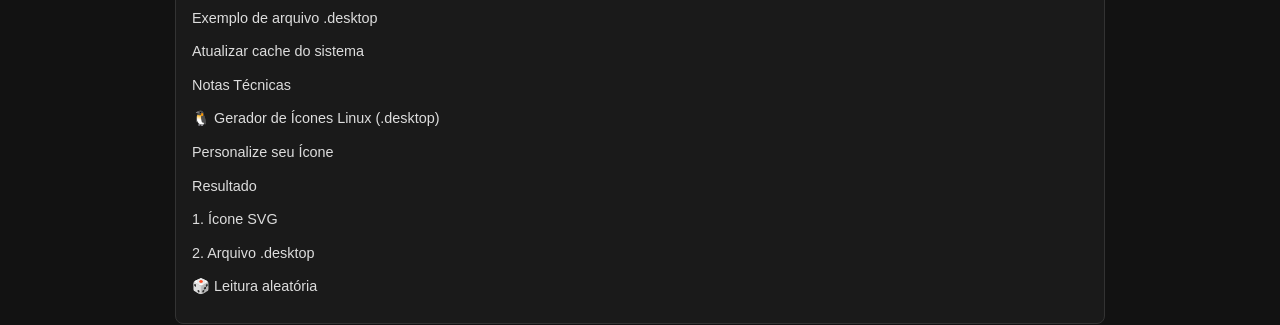
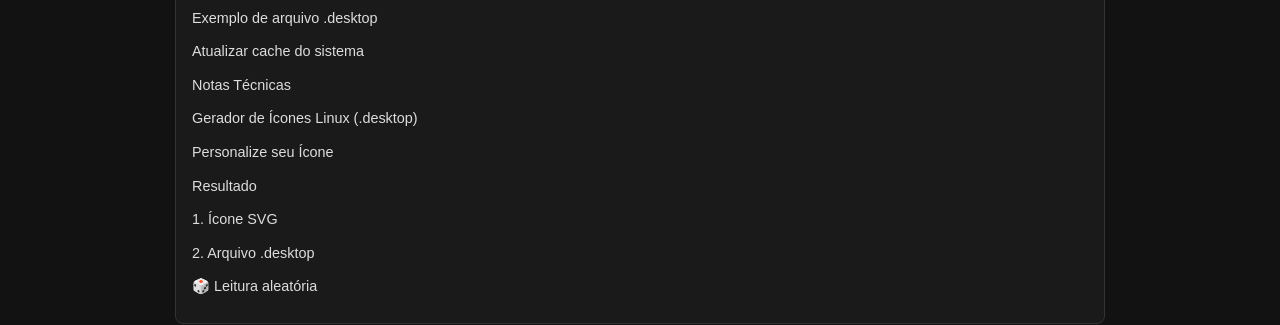
Before and after one commit to Piolinux/piolinux-site, a Jekyll site: the page built from _posts/2025-08-20-crie-icones-linux-incriveis-em-segundos.md, in a window 1280 px wide and 1400 px high. Shown: the part 242-567 px from the top of the window. Built offline with Jekyll 4.4.1, drawn with Linux system fonts in a browser that asks for light colours; some of the changed text lies outside the part shown.

Commit message:
Update 2025-08-20-crie-icones-linux-incriveis-em-segundos.md

```diff
--- a/_posts/2025-08-20-crie-icones-linux-incriveis-em-segundos.md
+++ b/_posts/2025-08-20-crie-icones-linux-incriveis-em-segundos.md
@@ -112,7 +112,7 @@ Categories=Utility;</code></pre>
 
 <main>
    <div class="tool-container" style="background: #1a1a1a; padding: 30px; border-radius: 16px; border: 1px solid #333; max-width: 800px; margin: 0 auto;">
-    <h2 style="color: #8bc34a; margin: 0 0 20px 0; font-size: 1.8em; text-align: center;">🐧 Gerador de Ícones Linux (.desktop)</h2>
+    <h2 style="color: #8bc34a; margin: 0 0 20px 0; font-size: 1.8em; text-align: center;"> Gerador de Ícones Linux (.desktop)</h2>
     <p style="color: #d0d0d0; text-align: center; margin-bottom: 30px;">Crie e personalize atalhos .desktop em segundos — com ícones SVG personalizados.</p>
 
     <div id="messageBox" style="display: none; padding: 12px; border-radius: 8px; margin-bottom: 20px; text-align: center; font-weight: bold;"></div>
```
